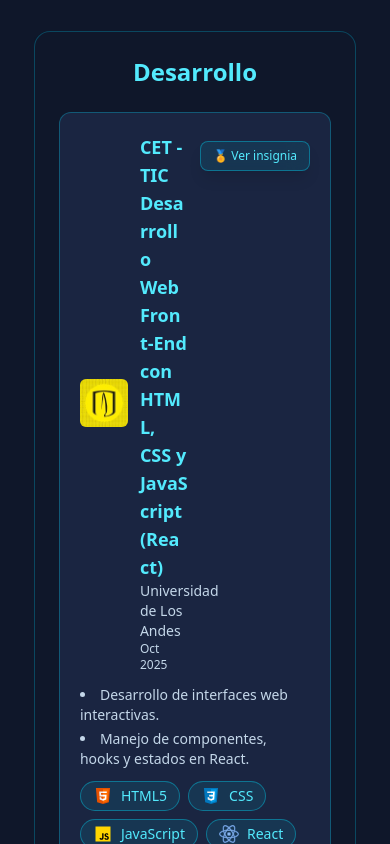
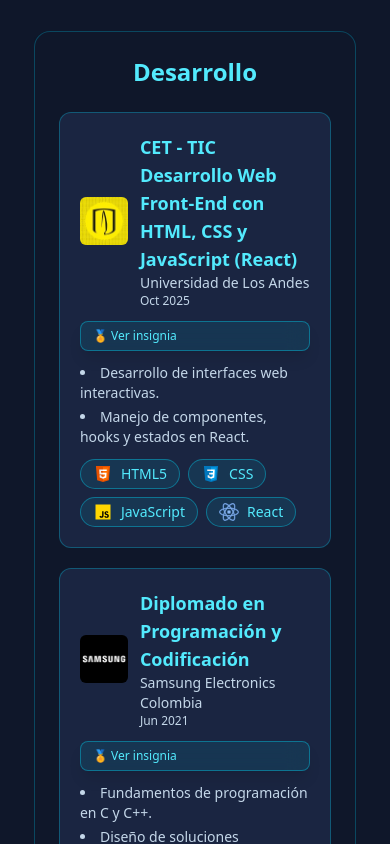
Before and after one commit to santiagoreyb/Portfolio_Santiago_Rey, a React (Vite) app: page /es in a window 390 px wide. Shown: the part 3640-4484 px from the top of the page. Built offline with nearby package versions, Linux system fonts and the light colour scheme.

Commit message:
fix: botton in cursos module

```diff
--- a/src/components/CursosCertificados.jsx
+++ b/src/components/CursosCertificados.jsx
@@ -362,16 +362,17 @@
                         : "bg-[#CBD4E1] border-[#93B4D4] hover:border-[#7CA5CE]"
                     }`}
                   >
-                    <div className="flex flex-wrap md:flex-nowrap items-start justify-between gap-3 mb-3">
-                    <div className="flex items-center gap-3 flex-1 min-w-0">
+                    <div className="flex flex-col sm:flex-row sm:items-start sm:justify-between gap-3 mb-3">
+
+                      <div className="flex items-center gap-3">
                         <img
                           src={exp.logo}
                           alt={`${exp.company} logo`}
                           className="w-12 h-12 object-contain rounded-md"
                         />
-                      <div className="min-w-0">
+                        <div>
                           <h4
-                          className={`text-lg font-semibold break-words ${
+                            className={`text-lg font-semibold ${
                               darkMode ? "text-cyan-300" : "text-[#1E293B]"
                             }`}
                           >
@@ -399,7 +400,7 @@
                           href={exp.insignia}
                           target="_blank"
                           rel="noopener noreferrer"
-                        className={`px-3 py-1.5 rounded-lg shadow-lg backdrop-blur-md border text-xs font-medium whitespace-nowrap mt-2 md:mt-0 self-start transition-all duration-300 ${
+                          className={`px-3 py-1.5 rounded-lg shadow-lg backdrop-blur-md border text-xs font-medium whitespace-nowrap transition-all duration-300 ${
                             darkMode
                               ? "bg-cyan-400/10 border-cyan-400/40 text-cyan-300 hover:bg-cyan-400/20"
                               : "bg-cyan-100 border-cyan-300 text-cyan-700 hover:bg-cyan-200"
@@ -409,7 +410,6 @@
                         </a>
                       )}
                     </div>
-
 
                     <ul
                       className={`list-disc list-inside text-sm space-y-1 mb-3 ${
```
Lines whose indentation alone changed are shown as unchanged.
